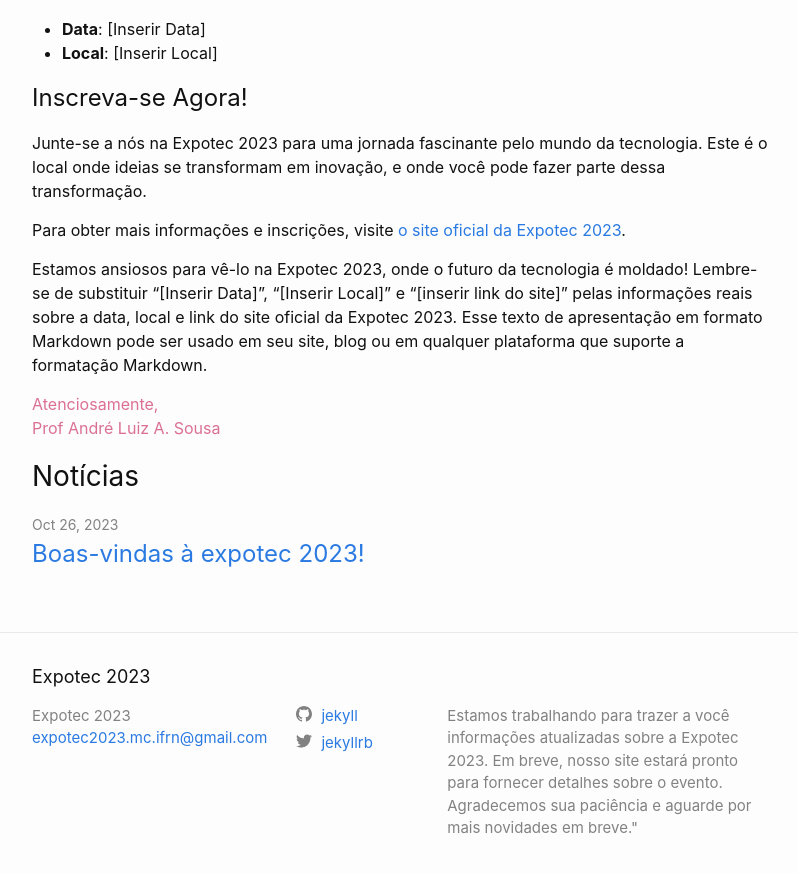
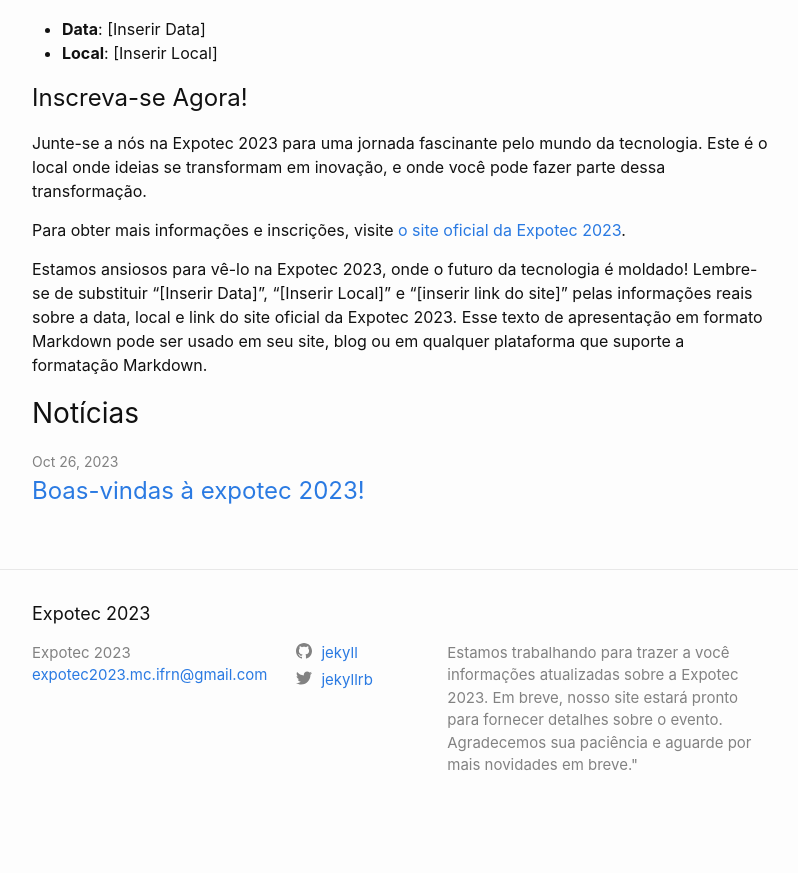
Before and after one commit to ifrn-macau/expotec2023, a Jekyll site: the page built from index.markdown, in a window 1280 px wide and 900 px high, scrolled down 1540 px. Shown: the top 873 px of the window, without its empty margins (238-1036 px from the left). Built offline with Jekyll 4.4.1, drawn with Linux system fonts in a browser that asks for light colours; after the commit the page ends 2377 px from its top, so only the background shows below that.

Commit message:
Atualização do config

```diff
--- a/_layouts/home.html
+++ b/_layouts/home.html
@@ -11,7 +11,7 @@
 
 
 
-  <p style="color: palevioletred;"> Atenciosamente, <br>Prof André Luiz A. Sousa</p>
+
   {%- if site.posts.size > 0 -%}
     <h2 class="post-list-heading">{{ page.list_title | default: "Notícias   " }}</h2>
     <ul class="post-list">
```
